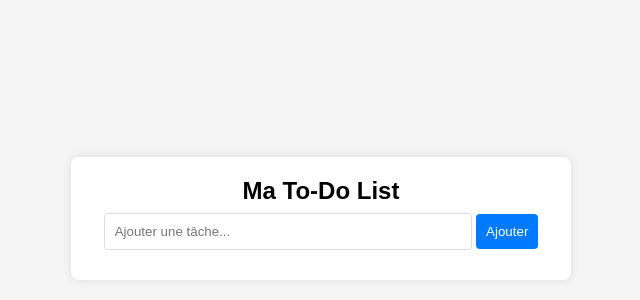
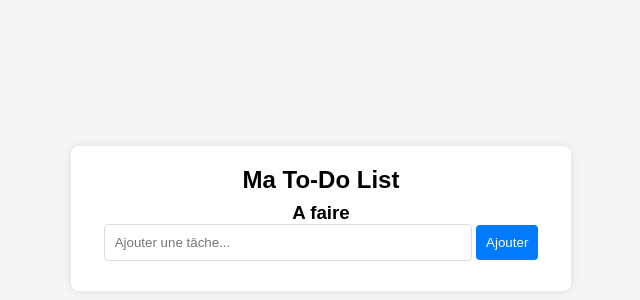
Before and after one commit to GuillaumeReb/todo, a plain HTML site: page index.html in a window 1280 px wide. Shown: the part 182-482 px from the top of the page, without its empty margins (319-959 px from the left). Drawn offline with Linux system fonts and the light colour scheme.

Commit message:
ajout h3

```diff
--- a/index.html
+++ b/index.html
@@ -9,6 +9,7 @@
   <body>
     <div class="todo-container">
       <h1>Ma To-Do List</h1>
+      <h3>A faire</h3>
       <input type="text" id="todo-input" placeholder="Ajouter une tâche..." />
       <button onclick="addTodo()">Ajouter</button>
 
```
